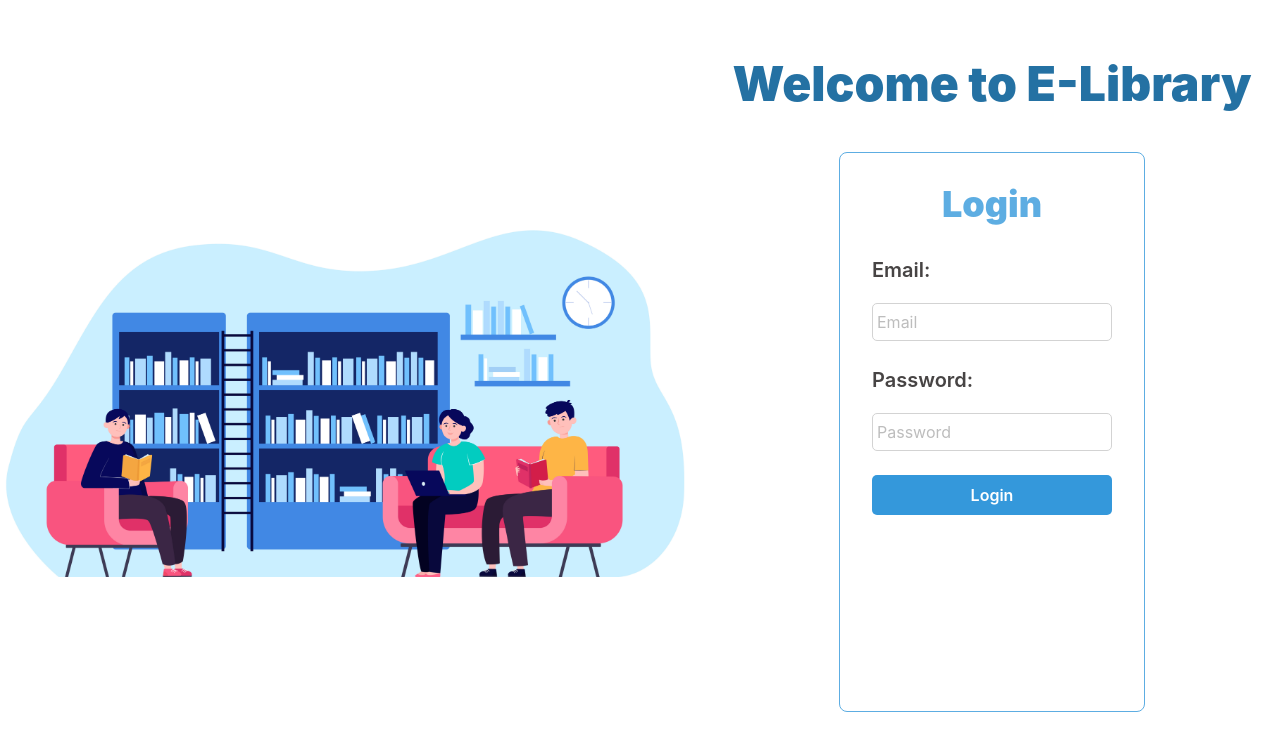
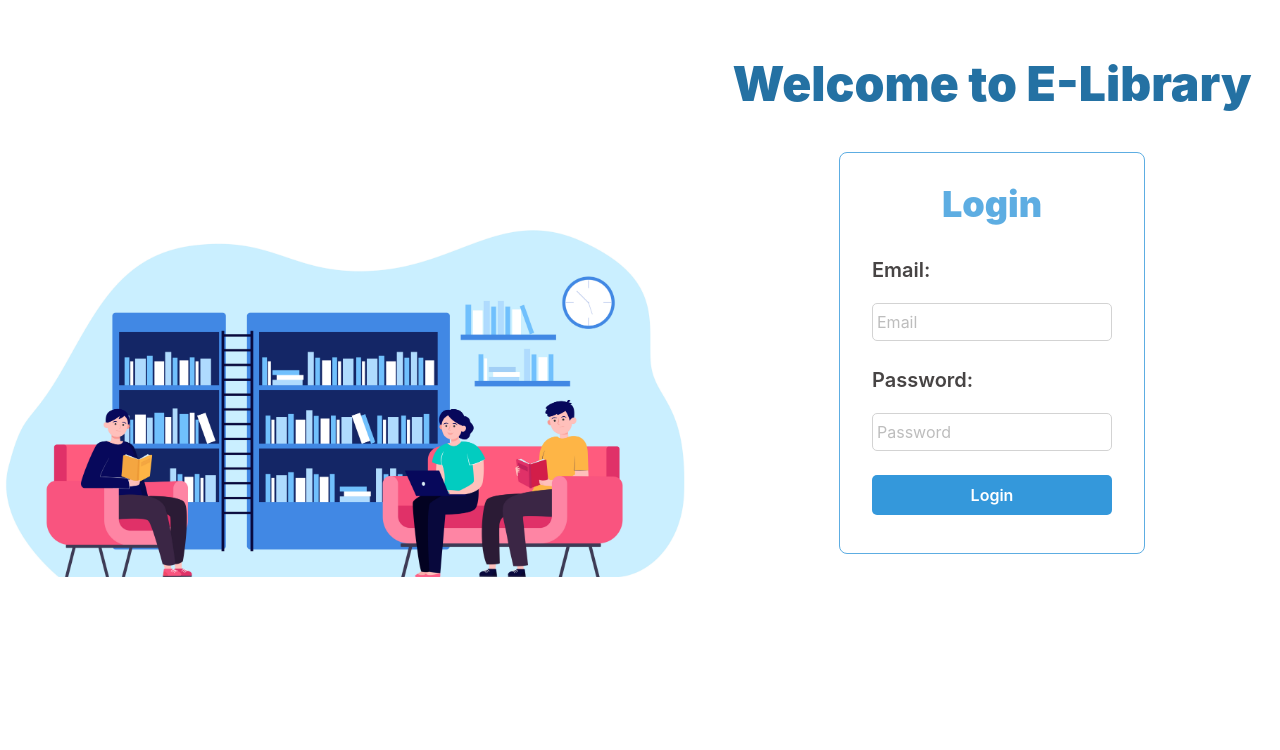
Before and after one commit to AkshayBdnt/eLibrary-UI, a React (Vite) app: page / in a window 1280 px wide. Shown: the top 750 px of the page. Built offline with nearby package versions, Linux system fonts and the light colour scheme.

Commit message:
fixed login page css

```diff
--- a/src/components/Login/Login.module.scss
+++ b/src/components/Login/Login.module.scss
@@ -20,10 +20,8 @@
 }
 
 .rightContainer {
-  // border: 1px solid;
   width: 45%;
   min-height: 100%;
-  // border: 1px solid;
   display: flex;
   flex-direction: column;
   align-items: center;
@@ -47,7 +45,8 @@
 
 .formContainer {
   width: fit-content;
-  min-height: 70%;
+  height: auto;
+  // min-height: 70%;
   border: 1px solid #5dade2;
   padding: 0px 32px;
   display: flex;
@@ -61,7 +60,6 @@
   display: flex;
   flex-direction: column;
   gap: 18px;
-  // border: 1px solid;
 }
 
 .label {
@@ -99,4 +97,5 @@
   color: #fff;
   border-radius: 5px;
   margin: auto;
+  margin-bottom: 38px;
 }
--- a/src/components/Register/Register.module.scss
+++ b/src/components/Register/Register.module.scss
@@ -42,7 +42,8 @@
 
 .formContainer {
   width: fit-content;
-  min-height: 70%;
+  height: fit-content;
+  // min-height: 70%;
   border: 1px solid #5dade2;
   padding: 0px 32px;
   display: flex;
@@ -99,4 +100,5 @@
   color: #fff;
   border-radius: 5px;
   margin: auto;
+  margin-bottom: 38px;
 }
--- a/src/components/Sidebar/Sidebar.module.scss
+++ b/src/components/Sidebar/Sidebar.module.scss
@@ -129,3 +129,6 @@
   justify-content: center;
   align-items: center;
 }
+.btnContainer > button:hover{
+  background-color: #a54c10;
+}
```
